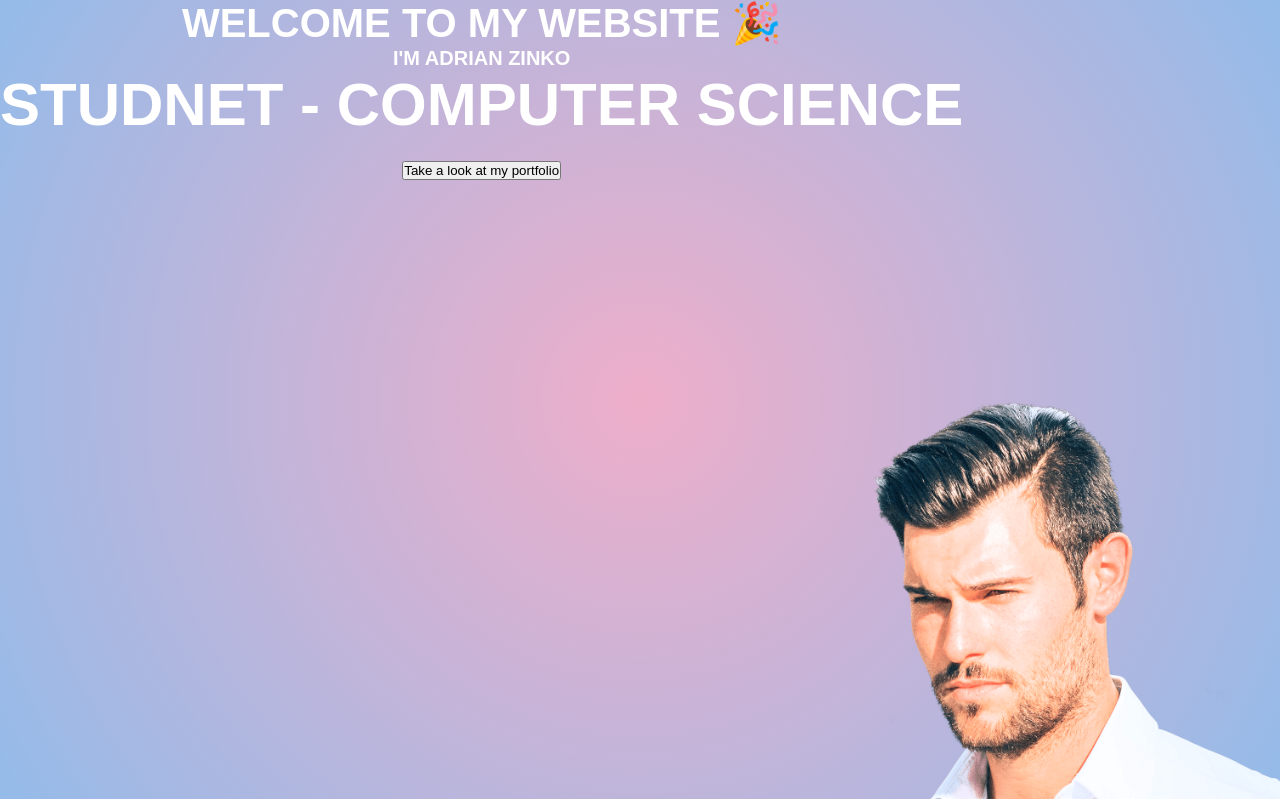
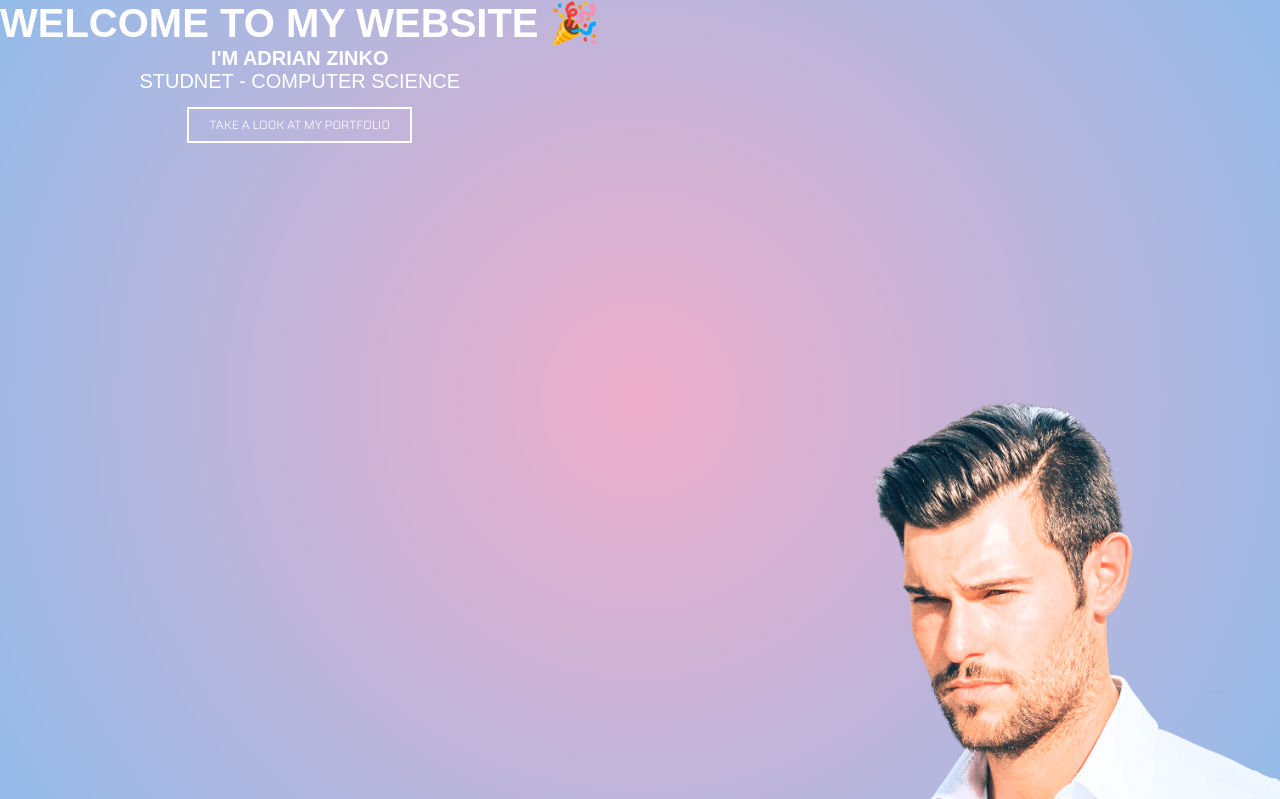
Before and after one commit to adrianghub/project_front_vol.2, a PHP site: page / in a window 1280 px wide. Shown: the top 799 px of the page. Run offline with PHP 8.4, Linux system fonts and the light colour scheme; some web fonts are replaced.

Commit message:
feat: style header button

```diff
--- a/css/style.css
+++ b/css/style.css
@@ -40,6 +40,23 @@ header > * {
   font-size: 20px;
 }
 
+.header__h2 {
+  font-size: 20px;
+  font-weight: normal;
+}
+
+.header__button {
+  font-family: 'Saira', sans-serif;
+  font-weight: 300;
+  line-height: 32px;
+  padding: 0 20px;
+  text-transform: uppercase;
+  color: #fff;
+  background-color: transparent;
+  font-size: 12px;
+  border: 2px solid white;
+}
+
 section {
   min-height: 100vh;
 }
```
